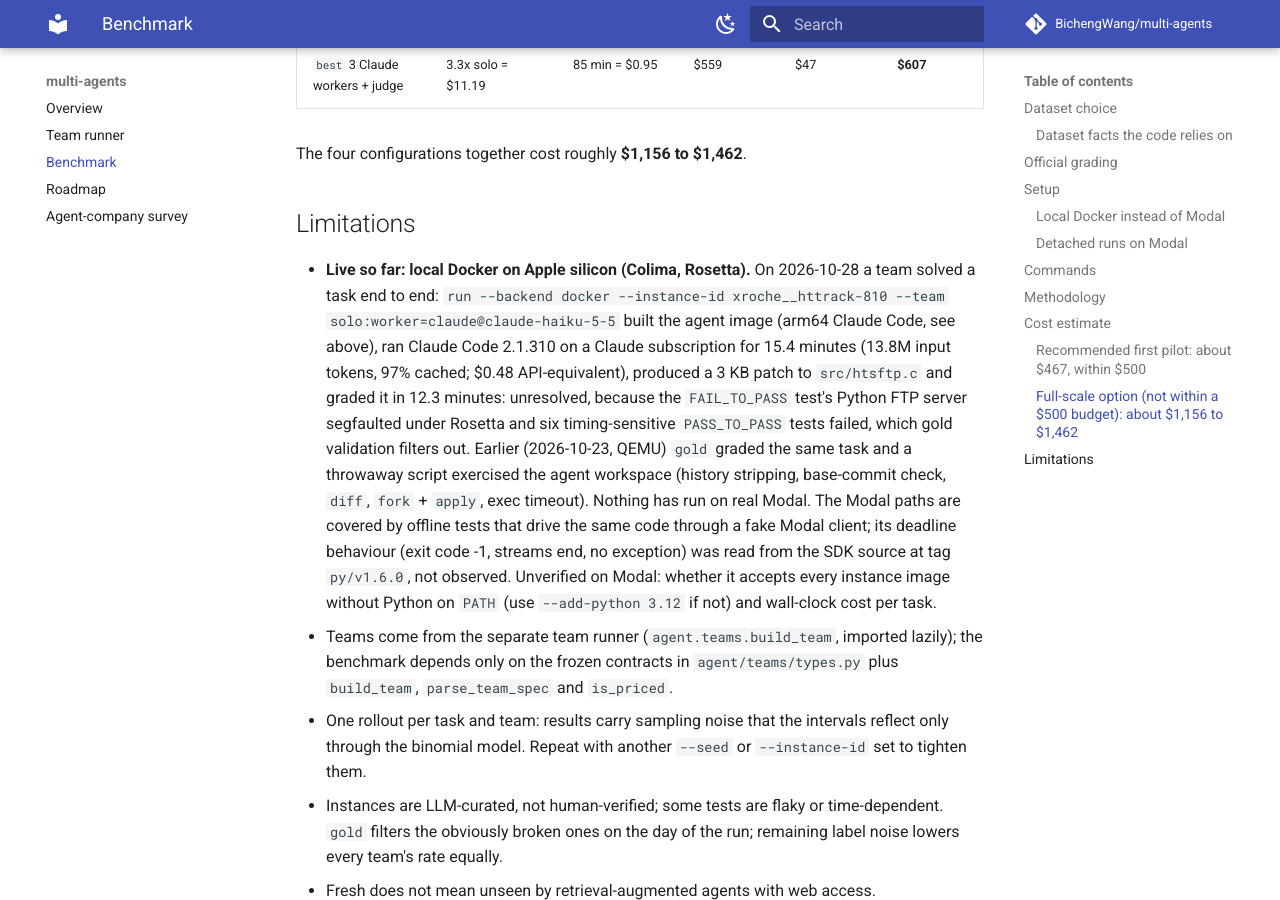
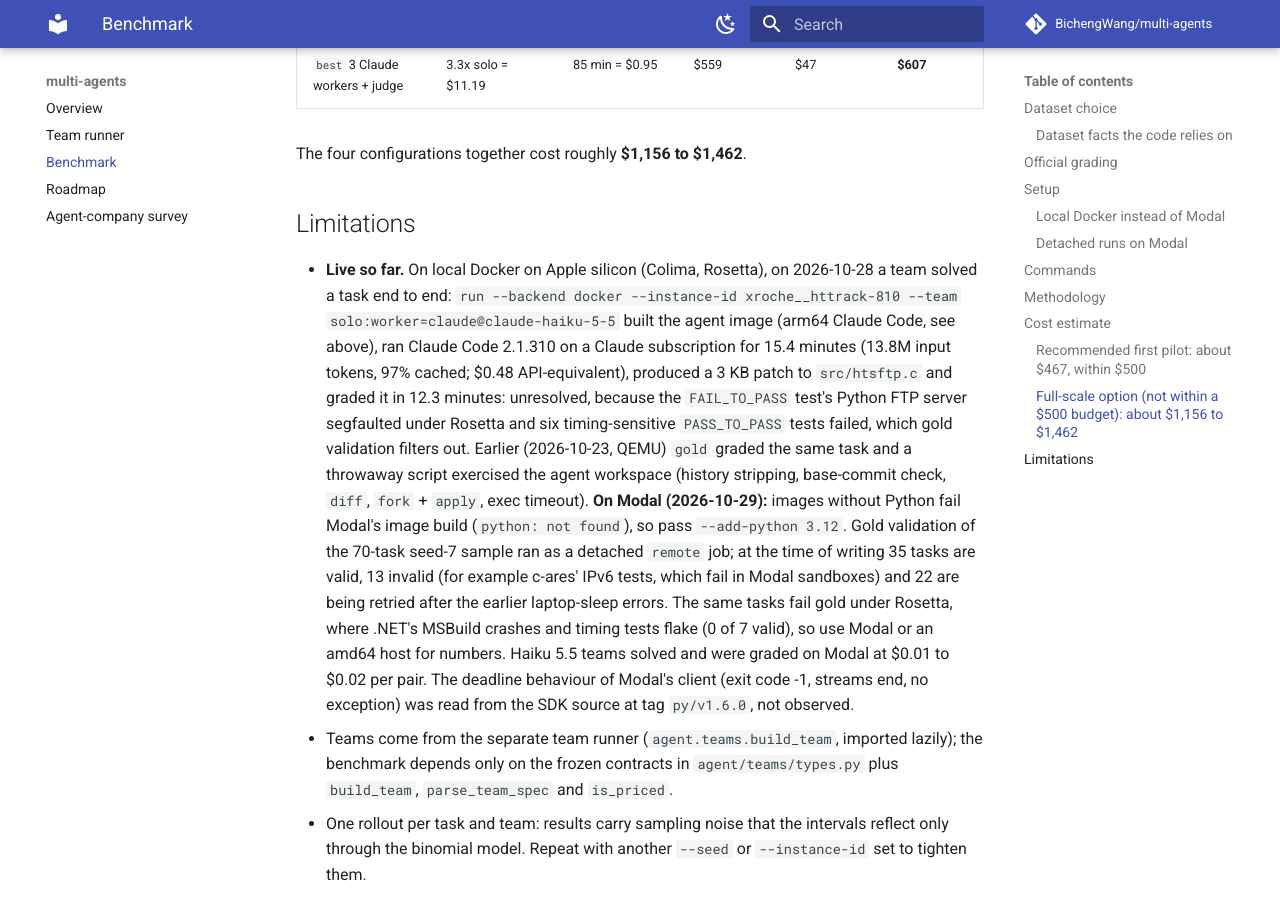
Before and after one commit to BichengWang/multi-agents, an MkDocs documentation site: the page built from agent/bench/README.md, in a window 1280 px wide and 900 px high, scrolled down 11495 px. Built offline with MkDocs 1.6.1 and Material for MkDocs 9.7.7, drawn with Linux system fonts in a browser that asks for light colours; comment, search, counter and statistics services are not loaded.

Commit message:
docs(bench): record the first Modal runs

```diff
--- a/agent/bench/README.md
+++ b/agent/bench/README.md
@@ -413,11 +413,15 @@
   timing-sensitive `PASS_TO_PASS` tests failed, which gold validation filters out. Earlier
   (2026-10-23, QEMU) `gold` graded the same task and a throwaway script exercised the agent
   workspace (history stripping, base-commit check, `diff`, `fork` + `apply`, exec timeout).
-  Nothing has run on real Modal. The Modal paths are covered by
-  offline tests that drive the same code through a fake Modal client; its deadline behaviour (exit
-  code -1, streams end, no exception) was read from the SDK source at tag `py/v1.6.0`, not
-  observed. Unverified on Modal: whether it accepts every instance image without Python on `PATH`
-  (use `--add-python 3.12` if not) and wall-clock cost per task.
+  **On Modal (2026-10-29):** images without Python fail Modal's image build (`python: not
+  found`), so pass `--add-python 3.12`. Gold validation of the 70-task seed-7 sample ran as a
+  detached `remote` job; at the time of writing 35 tasks are valid, 13 invalid (for example
+  c-ares' IPv6 tests, which fail in Modal sandboxes) and 22 are being retried after the earlier
+  laptop-sleep errors. The same tasks fail gold under Rosetta, where .NET's MSBuild crashes and
+  timing tests flake (0 of 7 valid), so use Modal or an amd64 host for numbers. Haiku 5.5 teams
+  solved and were graded on Modal at $0.01 to $0.02 per pair. The deadline behaviour of Modal's
+  client (exit code -1, streams end, no exception) was read from the SDK source at tag
+  `py/v1.6.0`, not observed.
 - Teams come from the separate team runner (`agent.teams.build_team`, imported lazily); the
   benchmark depends only on the frozen contracts in `agent/teams/types.py` plus `build_team`,
   `parse_team_spec` and `is_priced`.
```
Also changed, not shown: other parts of agent/bench/README.md (+1 -1 lines).
